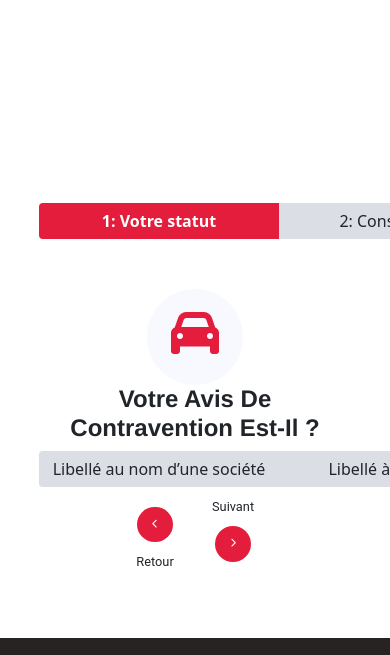
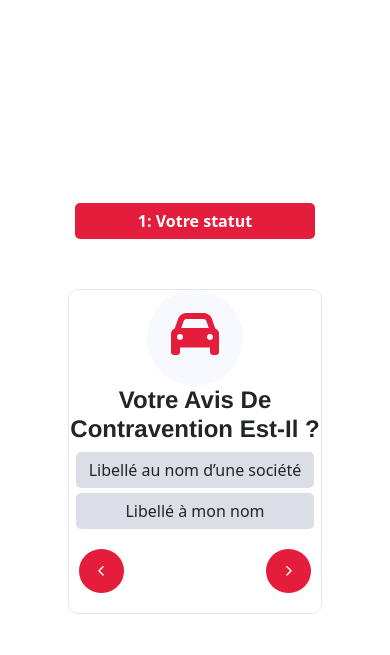
Before and after one commit to BistrOafrica/EasyRad.org, a plain HTML site: page Formulaire.html in a window 390 px wide. Shown: the part 377-1032 px from the top of the page. Drawn offline with nearby package versions, Linux system fonts and the light colour scheme.

Commit message:
some-updates

```diff
--- a/Formulaire.html
+++ b/Formulaire.html
@@ -95,6 +95,8 @@
                       <div class="contestation-control">
                         <p class="some-text"><button type="button" class="btn btn-previous"><i class="fa fa-chevron-left"></i></button>Retour</p>
                         <p class="some-text">Suivant<button type="button" class="btn btn-next"><i class="fa fa-chevron-right"></i></button></p>
+                        <button type="button" class="btn btn-previous mobile"><i class="fa fa-chevron-left"></i></button>
+                        <button type="button" class="btn btn-next mobile"><i class="fa fa-chevron-right"></i></button>
                       </div>
                     </div>
                 </div>
--- a/scss/style.scss
+++ b/scss/style.scss
@@ -540,20 +540,54 @@ body{
             .btn-md-primary{
                 background-color:#DBDEE4;
                 width: 15em;
-
+                @media (max-width:768px){
+                    display: none;
+                }
             }
             .active,.btn-md-primary:hover{
                 background-color: $primaryRed;
                 color: white;
                 font-weight: 600;
                 font-style: bold;
+                @media (max-width:768px){
+                    display: inline-block;
+                    border-radius: 5px!important;
+                }
             }
             .contestation-body{
-                width: 80%;
+                width: 65%;
                 margin: 50px auto;
                 text-align: center;
+                border: 1px solid rgb(231, 231, 231);
+                border-radius: 10px;
                 .h1{
                     font-size: 1.5em;
+                }
+                .contestation-en-ligne{
+                    @media (max-width:768px){
+                        width: 100%;
+                        display: block;
+                    }
+                    .btn-md-primary{
+                        background-color:#DBDEE4;
+                        width: 15em;
+                        @media (max-width:768px){
+                            display: block;
+                            width:95%;
+                            margin: 5px auto 0px;
+                            border-radius: 5px!important;
+                        }
+                    }
+                    .btn-md-primary:hover{
+                        background-color: $primaryRed;
+                        color: white;
+                        font-weight: 600;
+                        font-style: bold;
+                        @media (max-width:768px){
+                            display: inline-block;
+                            border-radius: 5px!important;
+                        }
+                    }
                 }
                 .contestation-icon{
                     background-color: ghostwhite;
@@ -570,6 +604,20 @@ body{
                     margin: 10px auto;
                     flex-flow: row nowrap;
                     justify-content: space-between;
+                    .mobile{
+                        display: none;
+                    }
+                    @media (max-width:768px){
+                       width: 100%;
+                       .some-text{
+                           display: none;
+
+                       }
+                       .btn-previous,.btn-next{
+                        display: inline-block!important;
+                    }
+                    }
+
                 }
                 .btn-previous,.btn-next{
                     width: 4em;
@@ -1104,7 +1152,7 @@ body{
 
                             }
                             h2{
-                                font-size: 1.5em;
+                                font-size: 1.0em;
                                 text-align: center;
 
                             }
```
Also changed, not shown: index.html (+7 -7 lines), css/style.css.
